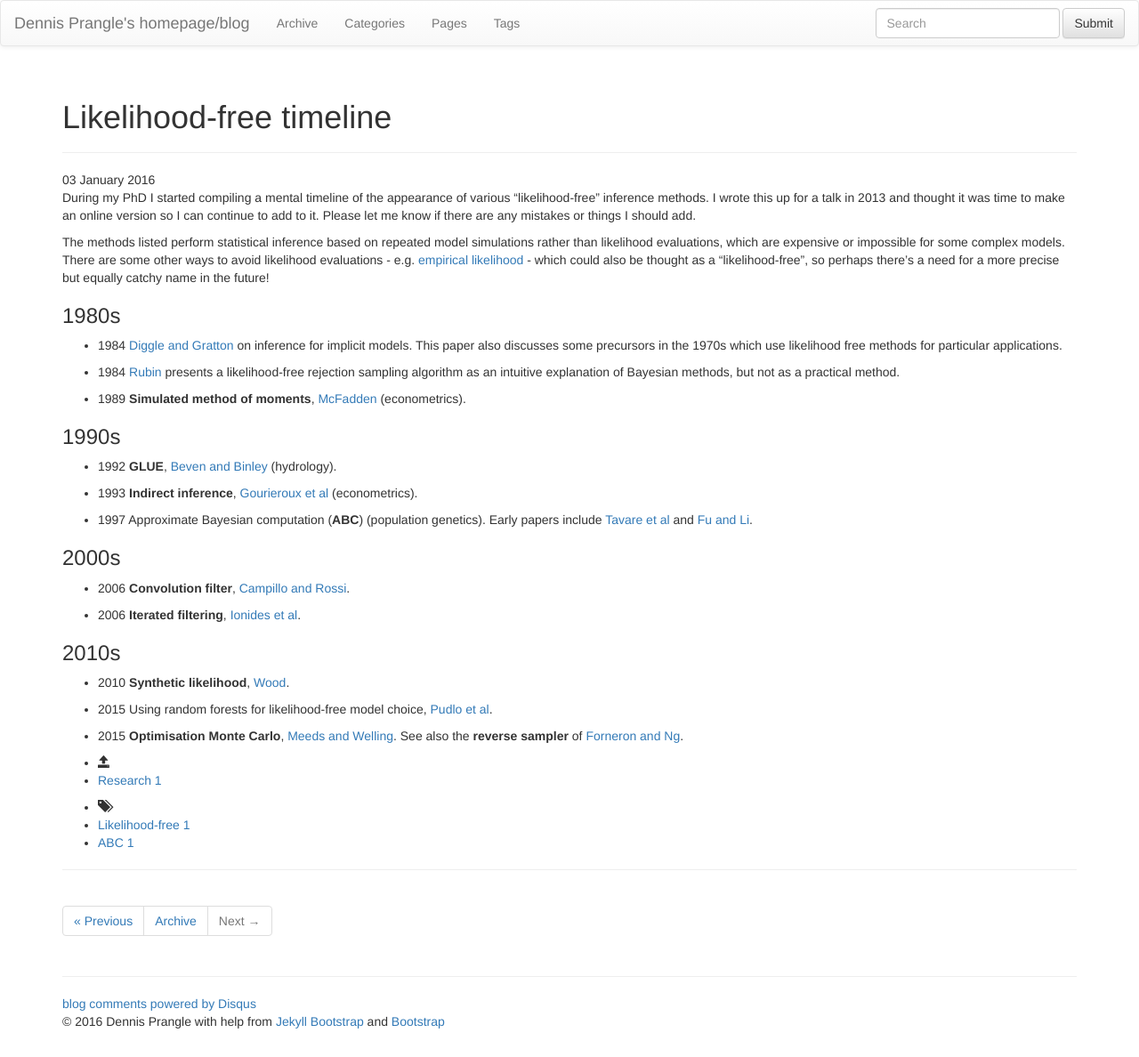
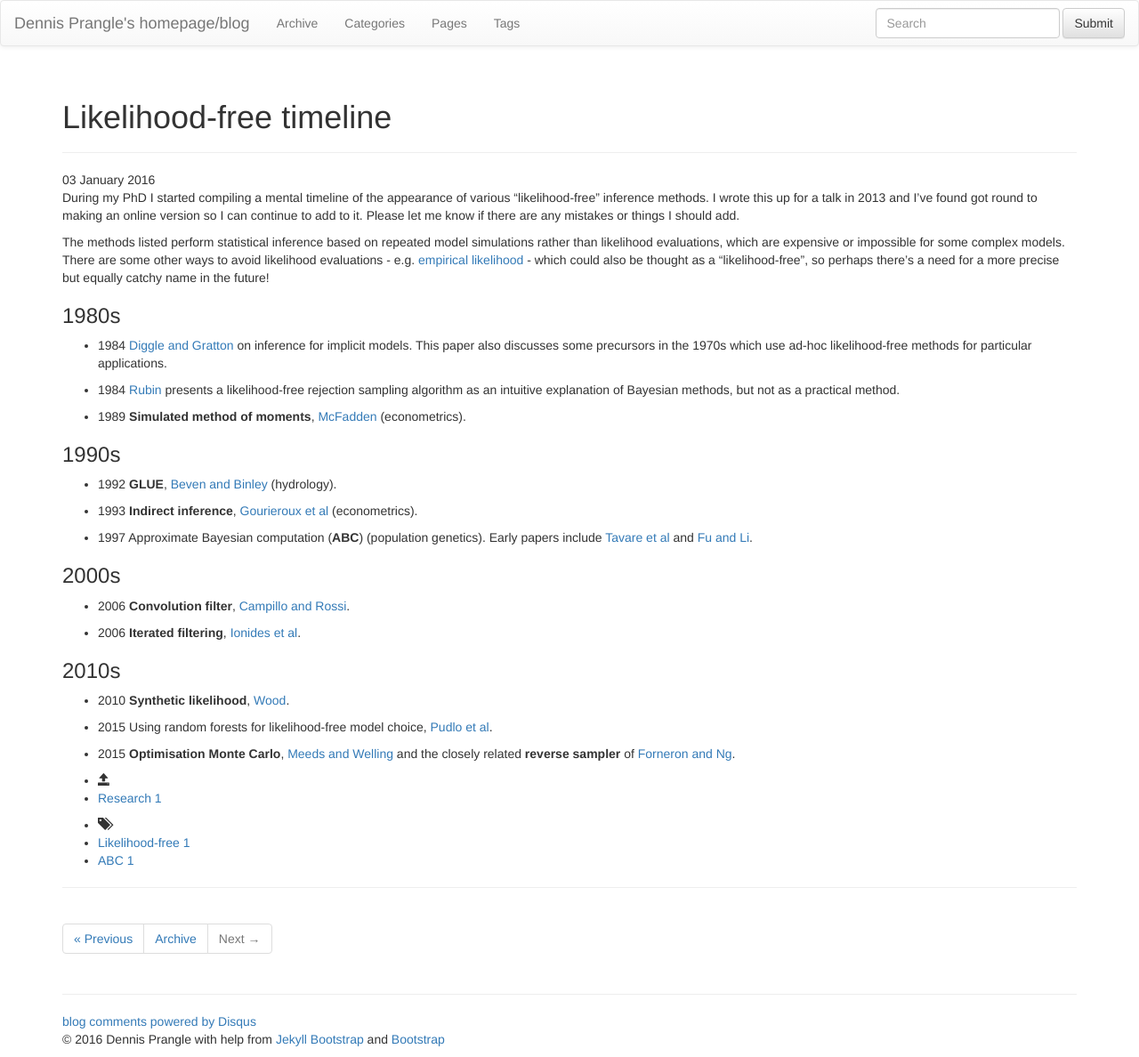
Before and after one commit to dennisprangle/dennisprangle.github.io, a Jekyll site: the page built from _posts/2016-01-03-LFtimeline.md, in a window 1280 px wide. Shown: the whole page at 89% size. Built offline with Jekyll 4.4.1, drawn with Linux system fonts in a browser that asks for light colours; nearby versions of some CDN libraries; library files that are not in the unit come from our copies; comment, search, counter and statistics services are not loaded.

Commit message:
Minor rephrasing

```diff
--- a/_posts/2016-01-03-LFtimeline.md
+++ b/_posts/2016-01-03-LFtimeline.md
@@ -8,7 +8,7 @@ tags: [Likelihood-free, ABC]
 {% include JB/setup %}
 
 During my PhD I started compiling a mental timeline of the appearance of various "likelihood-free" inference methods.
-I wrote this up for a talk in 2013 and thought it was time to make an online version so I can continue to add to it.
+I wrote this up for a talk in 2013 and I've found got round to making an online version so I can continue to add to it.
 Please let me know if there are any mistakes or things I should add.
 
 The methods listed perform statistical inference based on repeated model simulations rather than likelihood evaluations, which are expensive or impossible for some complex models.
@@ -16,7 +16,7 @@ There are some other ways to avoid likelihood evaluations - e.g. [empirical like
 
 ###1980s
 
-- 1984 [Diggle and Gratton](http://www.jstor.org/stable/2345504) on inference for implicit models. This paper also discusses some precursors in the 1970s which use likelihood free methods for particular applications.
+- 1984 [Diggle and Gratton](http://www.jstor.org/stable/2345504) on inference for implicit models. This paper also discusses some precursors in the 1970s which use ad-hoc likelihood-free methods for particular applications.
 
 - 1984 [Rubin](http://projecteuclid.org/euclid.aos/1176346785) presents a likelihood-free rejection sampling algorithm as an intuitive explanation of Bayesian methods, but not as a practical method.
 
@@ -42,4 +42,4 @@ There are some other ways to avoid likelihood evaluations - e.g. [empirical like
 
 - 2015 Using random forests for likelihood-free model choice, [Pudlo et al](http://bioinformatics.oxfordjournals.org/content/early/2015/12/23/bioinformatics.btv684.abstract).
 
-- 2015 **Optimisation Monte Carlo**, [Meeds and Welling](http://papers.nips.cc/paper/5881-optimization-monte-carlo-efficient-and-embarrassingly-parallel-likelihood-free-inference). See also the **reverse sampler** of [Forneron and Ng](http://arxiv.org/abs/1506.04017).
+- 2015 **Optimisation Monte Carlo**, [Meeds and Welling](http://papers.nips.cc/paper/5881-optimization-monte-carlo-efficient-and-embarrassingly-parallel-likelihood-free-inference) and the closely related **reverse sampler** of [Forneron and Ng](http://arxiv.org/abs/1506.04017).
```
